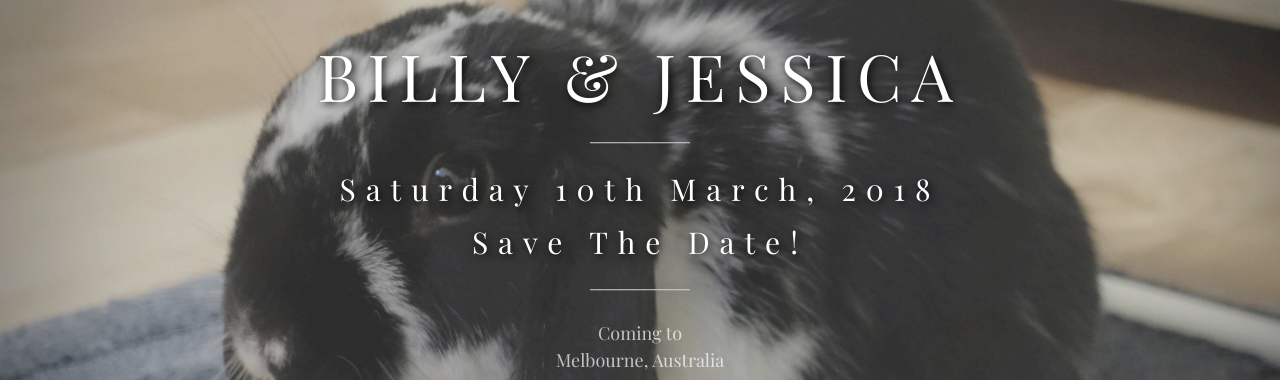
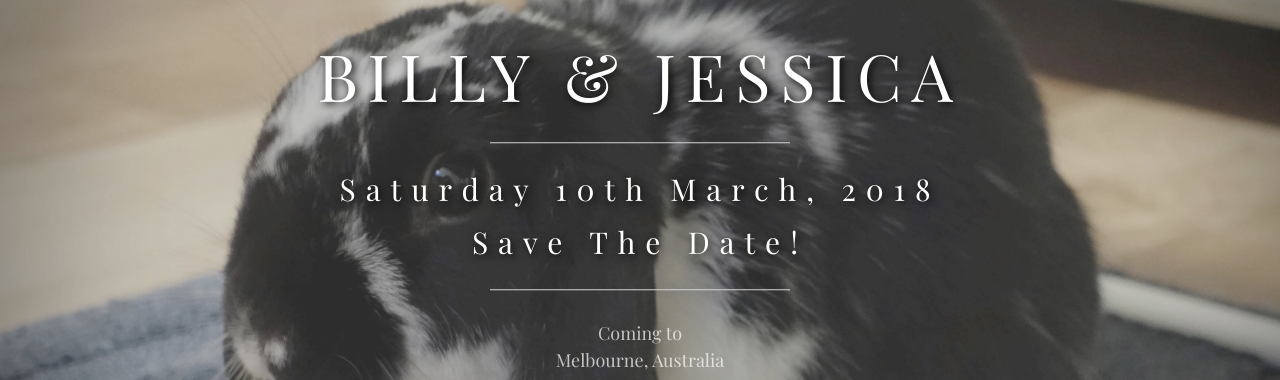
Before and after one commit to notbleh/wed-website, a Jekyll site: the page built from savethedate.html, in a window 1280 px wide and 900 px high. Shown: the part 193-573 px from the top of the window. Built offline with Jekyll 4.4.1, drawn with Linux system fonts in a browser that asks for light colours.

Commit message:
Update _base.scss

```diff
--- a/_sass/_base.scss
+++ b/_sass/_base.scss
@@ -11,7 +11,7 @@
 hr {
     border-color: $theme-primary;
     border-width: 1.5px;
-    max-width: 100px;
+    max-width: 300px;
 }
 
 hr.light {
```
